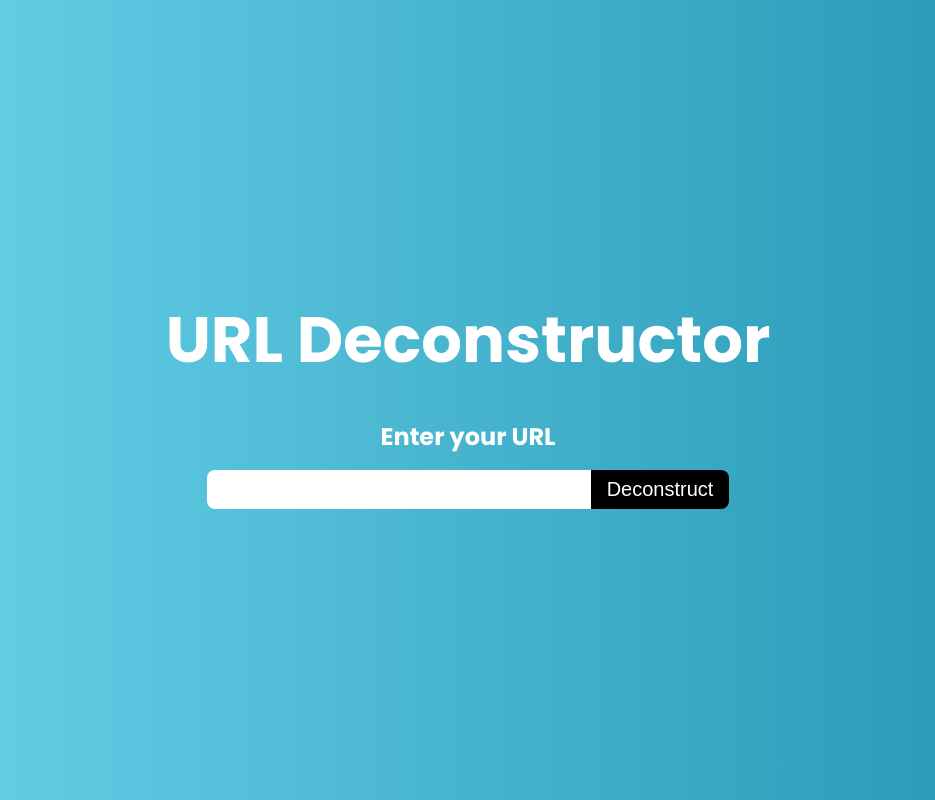
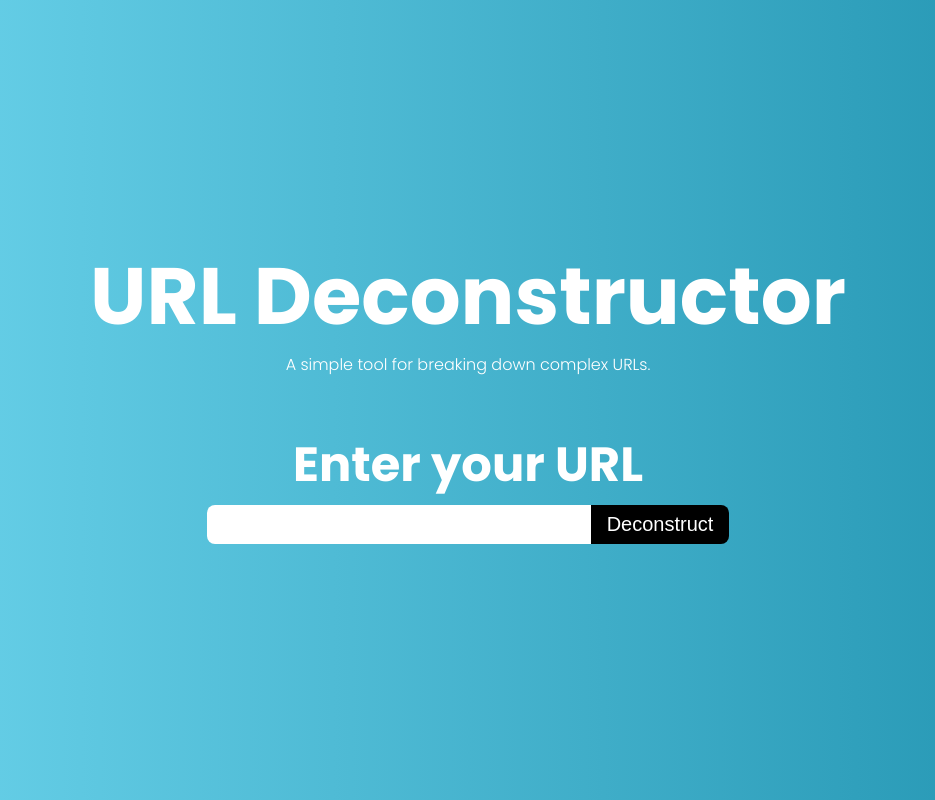
Before and after one commit to robdcal/url-deconstructor, a React (Create React App) app: page / in a window 1280 px wide. Shown: the whole page, without its empty margins (172-1107 px from the left). Built offline with nearby package versions, Linux system fonts and the light colour scheme.

Commit message:
styling updates

```diff
--- a/src/App.css
+++ b/src/App.css
@@ -18,8 +18,27 @@ body {
   ); /* W3C, IE 10+/ Edge, Firefox 16+, Chrome 26+, Opera 12+, Safari 7+ */
   color: white;
   font-family: "Poppins", sans-serif;
+  font-weight: 300;
   font-size: 16px;
   min-height: 100vh;
+}
+
+h1 {
+  font-size: 5rem;
+  line-height: 5rem;
+  margin-bottom: 1rem;
+}
+
+h2 {
+  font-size: 3rem;
+  line-height: 3rem;
+  margin-bottom: 1rem;
+}
+
+h3 {
+  font-size: 2rem;
+  line-height: 2rem;
+  margin-bottom: 0.75rem;
 }
 
 .App {
@@ -32,17 +51,21 @@ body {
   display: flex;
   flex-direction: column;
   justify-content: center;
-  height: 100vh;
+  /* height: 100vh; */
   text-align: center;
   transition: all 0.5s ease-in;
 }
 
 .hero h1 {
-  font-size: 4rem;
-  margin-bottom: 2rem;
+  /* font-size: 4rem; */
+}
+
+.hero p {
+  margin-bottom: 4rem;
 }
 
 .urlInput {
+  /* margin-bottom: 4rem; */
 }
 
 .urlInput h2 {
--- a/src/App.jsx
+++ b/src/App.jsx
@@ -16,7 +16,7 @@ const deconstructUrl = (prevState, action) => {
 
 const App = () => {
   const [Url, setUrl] = useState(""); // https://id.matillion.com/login?state=hKFo2SBtaVVBNTJ2bERUNDREc0NWLVE2T2J6U0ZNQVdPYjE1baFupWxvZ2luo3RpZNkgWFhtX25hUktmSER5N0ptVmVXbmZISEw2bDVDQ3BOVVKjY2lk2SB4dFU3MXhkc0w2TVhFZjVsenBPRHZkRkd2WngwMW9mTw&client=xtU71xdsL6MXEf5lzpODvdFGvZx01ofO&protocol=oauth2&audience=https%3A%2F%2Fapi.matillion.com&redirect_uri=https%3A%2F%2Fhub.matillion.com%3FreturnTo%3DeyJvcmlnaW4iOiJodHRwczovL2RhdGFsb2FkZXIubWF0aWxsaW9uLmNvbSIsInBhdGhuYW1lIjoiL3JlZ2lzdGVyIiwic2VhcmNoIjoiIn0%3D&pageBranding=mdl-default&scope=openid%20profile%20email&response_type=code&response_mode=query&nonce=emdIfmVZUjNWMTZ%2Ba0JZTmNJYklQX2FfVFRkMm9hUUhwWW90OUtCMFh2WQ%3D%3D&code_challenge=b_I1Nb_AxOUygfrE0bnArWvir0TELLeqFNBfRdn4j4E&code_challenge_method=S256&auth0Client=eyJuYW1lIjoiYXV0aDAtcmVhY3QiLCJ2ZXJzaW9uIjoiMS41LjAifQ%3D%3D
-  const [expandHero, setExpandHero] = useState(true);
+  const [active, setActive] = useState(true);
   const [deconstructedUrl, dispatchDeconstructor] = useReducer(deconstructUrl, {
     hostname: null,
     pathname: null,
@@ -33,24 +33,28 @@ const App = () => {
     event.preventDefault();
     console.log(event);
     if (event.target[0].value) {
-      setExpandHero(false);
+      setActive(false);
       dispatchDeconstructor(Url);
     } else {
-      setExpandHero(true);
+      setActive(true);
     }
+  };
+
+  const headerStyling = {
+    minHeight: active ? "100vh" : "40vh",
+    margin: active ? "0rem" : "4rem 0",
   };
 
   return (
     <div className="App">
-      <header
-        className="hero"
-        style={{ height: expandHero ? "100vh" : "40vh" }}
-      >
+      <header className="hero" style={headerStyling}>
         <h1>URL Deconstructor</h1>
+        <p>A simple tool for breaking down complex URLs.</p>
         <UrlInput
           inputValue={Url}
           handleSubmit={handleSubmit}
           handleChange={handleChange}
+          active={active}
         ></UrlInput>
       </header>
       <UrlParts deconstructedUrl={deconstructedUrl} />
--- a/src/components/UrlInput.jsx
+++ b/src/components/UrlInput.jsx
@@ -1,6 +1,9 @@
-function UrlInput({ handleSubmit, inputValue, handleChange }) {
+function UrlInput({ handleSubmit, inputValue, handleChange, active }) {
   return (
-    <div className="urlInput">
+    <div
+      className="urlInput"
+      // style={{ marginBottom: active ? "0rem" : "4rem" }}
+    >
       <h2>Enter your URL</h2>
       <form action="submit" onSubmit={handleSubmit}>
         <input type="text" value={inputValue} onChange={handleChange} />
```
